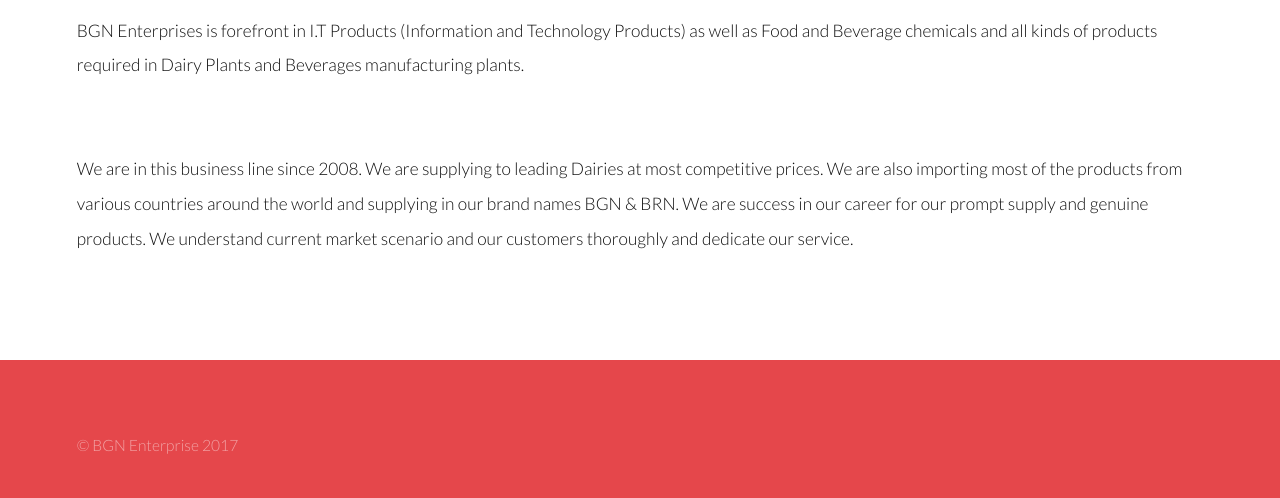
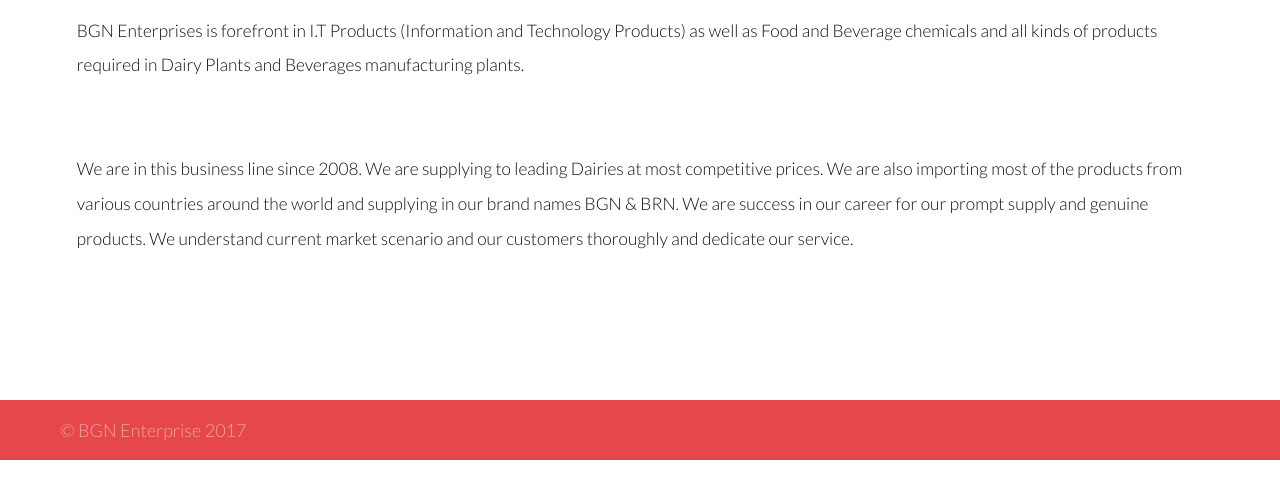
Before and after one commit to PritiKumr/BGN, a plain HTML site: page index.html in a window 1280 px wide. Shown: the part 634-1132 px from the top of the page. After the commit the page ends 1094 px from the top, so only its background shows below. Drawn offline with nearby package versions, Linux system fonts and the light colour scheme; a script that the page names is missing.

Commit message:
better footer

```diff
--- a/assets/css/main.css
+++ b/assets/css/main.css
@@ -3767,8 +3767,11 @@
 	#footer {
 		background-color: #e5474b;
 		color: #f2a3a5;
-		padding: 4em 0 2em 0;
 		background: #e5474b;
+    bottom: -100px;
+    height: 60px;
+    position: absolute;
+    width: 100%;
 	}
 
 		#footer input, #footer select, #footer textarea {
@@ -3942,6 +3945,9 @@
 			max-width: 65em;
 			width: calc(100% - 6em);
 			margin: 0 auto;
+			height: 60px;
+	    line-height: 60px;
+	    font-size: 20px;
 		}
 
 			@media screen and (max-width: 480px) {
@@ -3955,7 +3961,6 @@
 
 		#footer .copyright {
 			font-size: 0.9em;
-			margin: 0 0 2em 0;
 			padding: 0;
 		}
 
@@ -3986,3 +3991,11 @@
 -ms-transform: rotate(90deg);
 transform: rotate(90deg);
 }
+
+
+body {
+	background: rgba(0, 0, 0, 0) none repeat scroll 0 0;
+  margin-bottom: 50px;
+  margin-top: 0;
+  position: relative;
+}
```
